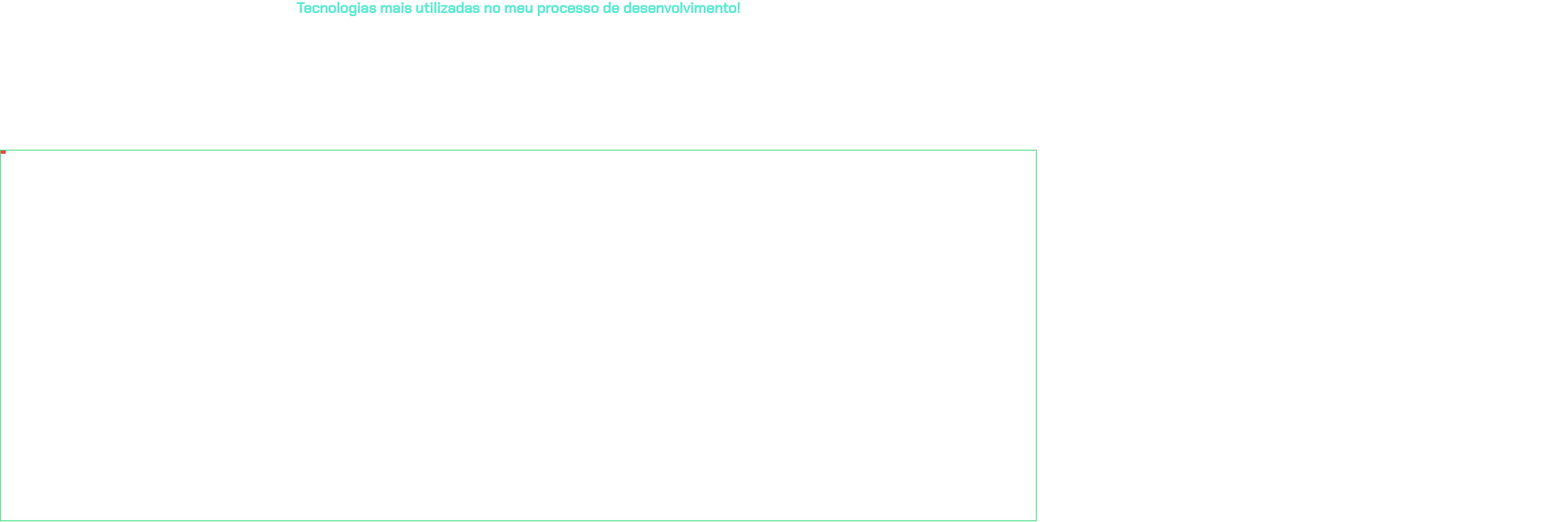
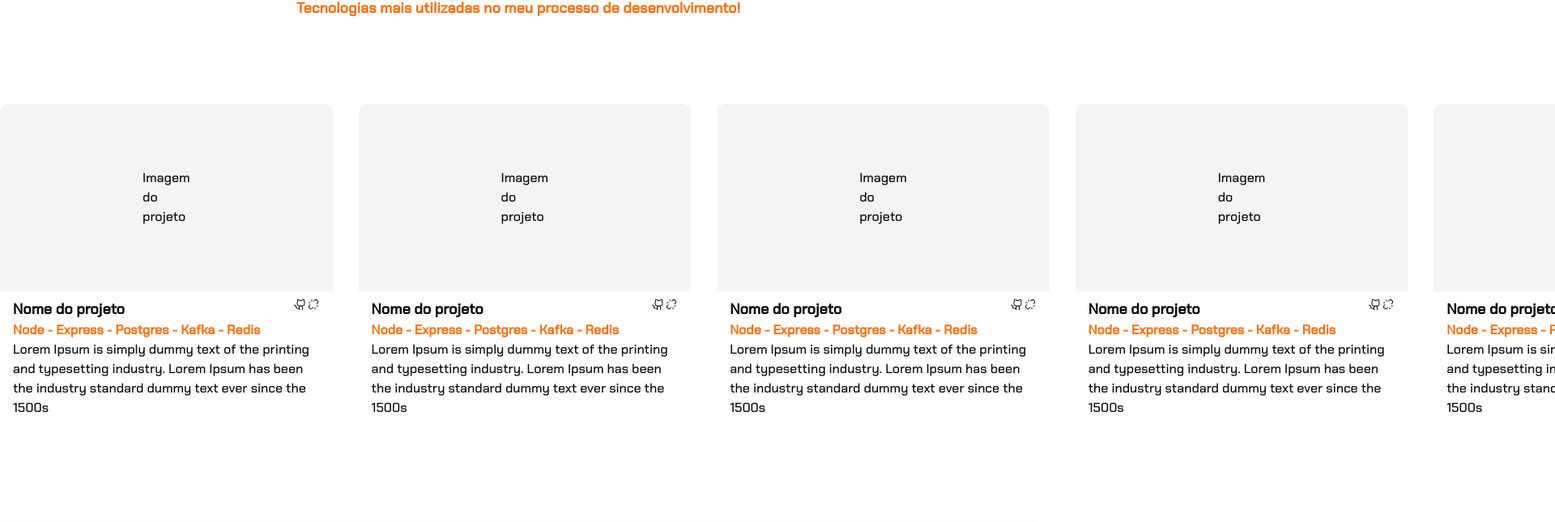
Before and after one commit to claudiosssant/my-new-portfolio, a Next.js app: page / in a window 1280 px wide. Shown: the part 1756-2401 px from the top of the page at 81% size, 1920 px wide, since content can reach past the window. Built offline with nearby package versions, Linux system fonts and the light colour scheme.

Commit message:
feat: mexendo nos cards de projetos

```diff
--- a/src/app/projects/components/project-header.tsx
+++ b/src/app/projects/components/project-header.tsx
@@ -4,7 +4,7 @@ const ProjectsHeader = () => {
       <div className="font-extrabold text-4xl">
         <h1>Meus Projetos</h1>
       </div>
-      <div className="font-bold text-lg text-teal-300">
+      <div className="font-bold text-lg text-orange-500">
         <p>Tecnologias mais utilizadas no meu processo de desenvolvimento!</p>
       </div>
     </div>
--- a/src/app/projects/components/projects-card.tsx
+++ b/src/app/projects/components/projects-card.tsx
@@ -1,13 +1,32 @@
+"use client"
+
 import Image from "next/image";
+import imageProject from "../../../../public/perfil-alvo.png"
+import { GithubLogo, LinkBreak } from "@phosphor-icons/react";
+import Link from "next/link";
 
 const ProjectCards = () => {
   return (
-    <div className="border border-red-500">
-      <div>
-
+    <div className="">
+      <div className="bg-gray-100 px-44 py-20 rounded-t-xl">
+        <p>Imagem do projeto</p>
       </div>
-      <article>
-
+      <article className=" px-4 py-2">
+        <header className="flex justify-between">
+          <h4 className="font-bold text-lg">Nome do projeto</h4>
+          <div className="flex">
+            <Link href="www.google.com" >
+              <GithubLogo />
+            </Link>
+            <Link href="www.google.com">
+              <LinkBreak />
+            </Link>
+          </div>
+        </header>
+        <main className="">
+          <p className="font-semibold text-orange-500">Node - Express - Postgres - Kafka - Redis</p>
+          <p className="font-light">Lorem Ipsum is simply dummy text of the printing and typesetting industry. Lorem Ipsum has been the industry standard dummy text ever since the 1500s</p>
+        </main>
       </article>
     </div>
    );
--- a/src/app/projects/page.tsx
+++ b/src/app/projects/page.tsx
@@ -4,19 +4,16 @@ import ProjectCards from "./components/projects-card";
 const Projects = () => {
   return (
     <div className="h-screen flex flex-col pt-28">
-      <div className="h-1/3">
+      <div className="h-1/4">
       <ProjectsHeader/>
       </div>
-     <div className="h-2/3 border border-green-400 flex-col">
-      <div className="flex">
+     <div className="h-3/4 gap-2 flex-col">
+      <div className="flex gap-8 h-1/2">
           <ProjectCards />
           <ProjectCards />
           <ProjectCards />
-      </div>
-      <div className="flex">
-        <ProjectCards />
-        <ProjectCards />
-        <ProjectCards />
+          <ProjectCards />
+          <ProjectCards />
       </div>
      </div>
     </div>
--- a/src/components/ui/menubar.tsx
+++ b/src/components/ui/menubar.tsx
@@ -42,7 +42,7 @@ const MenubarTrigger = React.forwardRef<
   <MenubarPrimitive.Trigger
     ref={ref}
     className={cn(
-      "flex cursor-default select-none items-center hover:text-orange-600 rounded-sm px-3 py-1 text-sm font-medium outline-none focus:bg-accent focus:text-accent-foreground data-[state=open]:bg-accent data-[state=open]:text-teal-300",
+      "flex cursor-default select-none items-center hover:text-orange-600 rounded-sm px-3 py-1 text-sm font-medium outline-none focus:bg-accent focus:text-accent-foreground data-[state=open]:bg-accent data-[state=open]:text-orange-400",
       className
     )}
     {...props}
```
Also changed, not shown: public/perfil-alvo.png (added).
